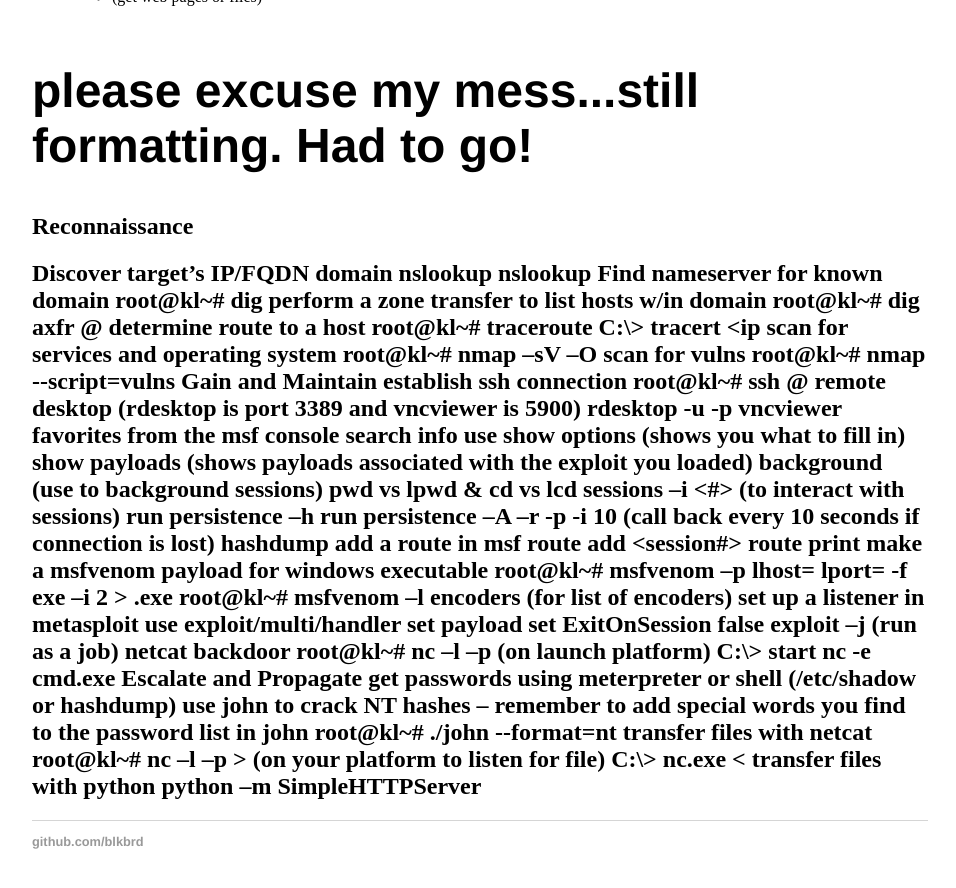
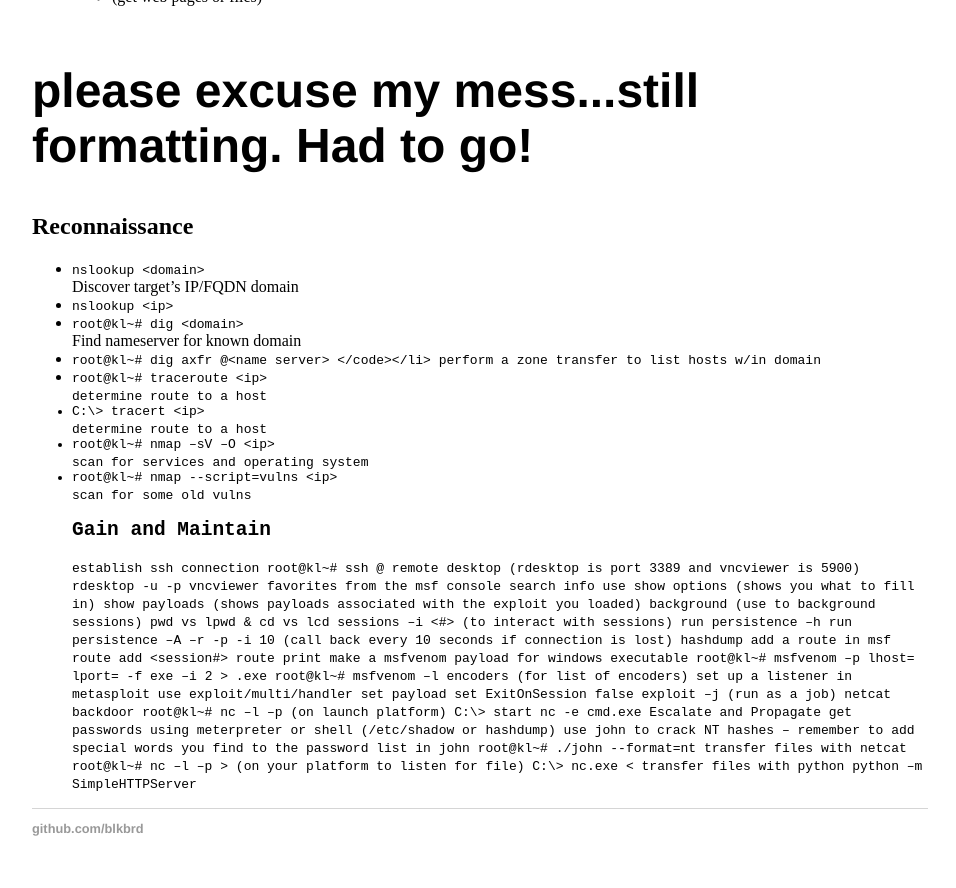
Before and after one commit to blkbrd/blkbrd.github.io, a Jekyll site: the page built from _posts/2017-09-05-Basics-Sheet.md, in a window 1280 px wide and 900 px high, scrolled down 2356 px. Shown: the top 888 px of the window, without its empty margins (160-1116 px from the left). Built offline with Jekyll 4.4.1, drawn with Linux system fonts in a browser that asks for light colours.

Commit message:
Update 2017-09-05-Basics-Sheet.md
formatted recon section

```diff
--- a/_posts/2017-09-05-Basics-Sheet.md
+++ b/_posts/2017-09-05-Basics-Sheet.md
@@ -235,7 +235,7 @@ Here is a formatted list of basic commands. I used these as I was learning how t
 	<li><code>root@kl~# curl </code></li>
 </strong>
 		<ul>
-		<li>(grab webpages)</li>
+			<li>(grab webpages)</li>
 		</ul>
 <strong>
 	<li><code>root@kl~# dig </code></li>
@@ -248,7 +248,7 @@ Here is a formatted list of basic commands. I used these as I was learning how t
 	<li><code>root@kl~# netstat -ano/-plant/-uplant </code></li>
 </strong>
 		<ul>
-		<li>(networking connections)</li>
+			<li>(networking connections)</li>
 		</ul>
 <strong>
 	<li><code>root@kl~# nslookup </code></li>
@@ -267,22 +267,26 @@ Here is a formatted list of basic commands. I used these as I was learning how t
 		</ul>
  </ul>
  <h1> please excuse my mess...still formatting. Had to go! </h1>
-<h2>Reconnaissance<h2>
-Discover target’s IP/FQDN domain
-nslookup <domain>
-nslookup <ip>
-Find nameserver for known domain
-	root@kl~# dig <domain>
-perform a zone transfer to list hosts w/in domain
-	root@kl~# dig axfr @<name server> <domain>
-determine route to a host
-	root@kl~# traceroute <ip>
-	C:\> tracert <ip
-scan for services and operating system
-	root@kl~# nmap –sV –O <ip>
-scan for vulns
-	root@kl~# nmap --script=vulns <ip>
-Gain and Maintain
+
+<h2>Reconnaissance</h2>
+<ul>
+<li><code>nslookup &lt;domain&gt; </code></li>
+	Discover target’s IP/FQDN domain
+<li><code>nslookup &lt;ip&gt; </code></li>
+<li><code>root@kl~# dig &lt;domain&gt;  </code></li>
+	Find nameserver for known domain
+<li><code>root@kl~# dig axfr @&lt;name server&gt; <domain> </code></li>
+	perform a zone transfer to list hosts w/in domain
+<li><code>root@kl~# traceroute &lt;ip&gt; </code></li>
+		determine route to a host
+<li><code>C:\> tracert &lt;ip&gt; </code></li>
+		determine route to a host
+<li><code>root@kl~# nmap –sV –O &lt;ip&gt; </code></li>
+	scan for services and operating system
+<li><code>root@kl~# nmap --script=vulns &lt;ip&gt; </code></li>
+	scan for some old vulns
+
+<h2>Gain and Maintain</h2>
 establish ssh connection
 	root@kl~# ssh <user>@<ip>
 remote desktop (rdesktop is port 3389 and vncviewer is 5900)
```
